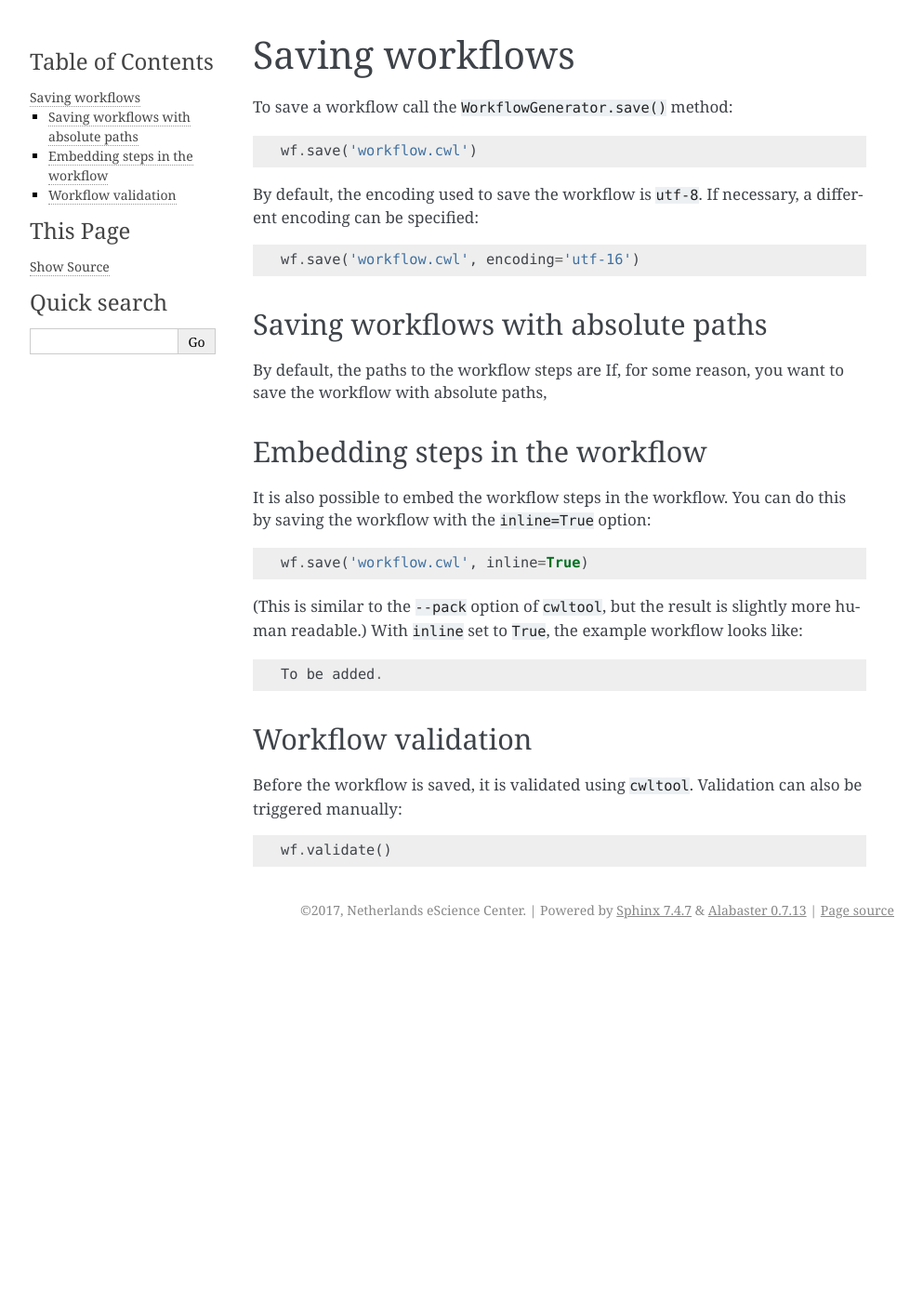
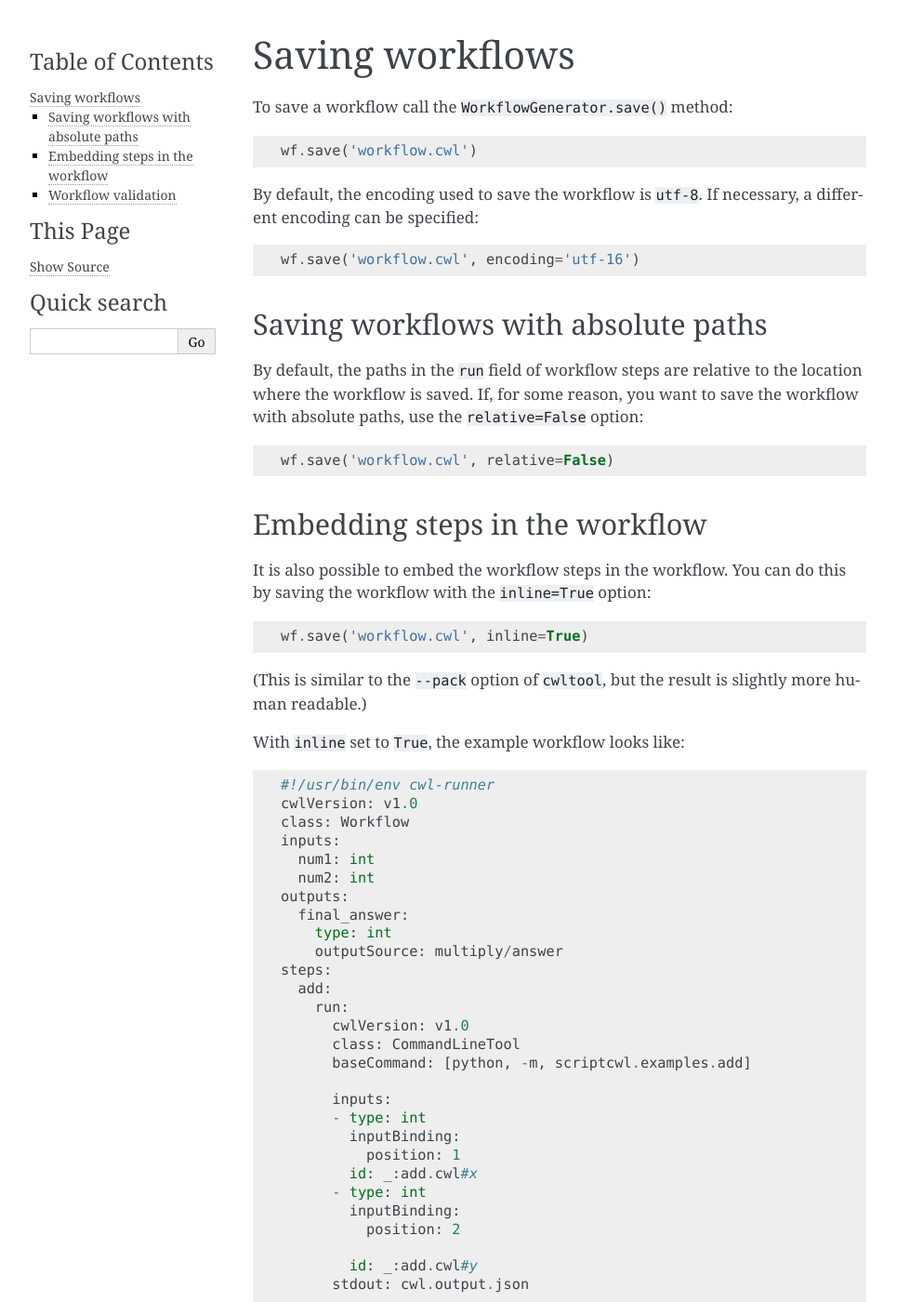
Before and after one commit to NLeSC/scriptcwl, a Sphinx documentation site: the page built from docs/saving_workflows.rst, in a window 1280 px wide and 1400 px high. Shown: the whole window at 93% size, without its empty margins (148-1141 px from the left). Built offline with Sphinx 7.4.7, drawn with Linux system fonts in a browser that asks for light colours; pages that are not in the unit, such as notebooks, are missing from menus; some of the changed text lies outside the part shown.

Commit message:
Update documentation on saving workflows

```diff
--- a/docs/saving_workflows.rst
+++ b/docs/saving_workflows.rst
@@ -15,8 +15,12 @@ a different encoding can be specified:
 Saving workflows with absolute paths
 ####################################
 
-By default, the paths to the workflow steps are
-If, for some reason, you want to save the workflow with absolute paths,
+By default, the paths in the ``run`` field of workflow steps are relative to the
+location where the workflow is saved. If, for some reason, you want to save
+the workflow with absolute paths, use the ``relative=False`` option:
+::
+
+  wf.save('workflow.cwl', relative=False)
 
 
 Embedding steps in the workflow
@@ -28,10 +32,75 @@ by saving the workflow with the ``inline=True`` option:
 	wf.save('workflow.cwl', inline=True)
 
 (This is similar to the ``--pack`` option of ``cwltool``, but the result is slightly more human readable.)
+
 With ``inline`` set to ``True``, the example workflow looks like:
 ::
 
-  To be added.
+  #!/usr/bin/env cwl-runner
+  cwlVersion: v1.0
+  class: Workflow
+  inputs:
+    num1: int
+    num2: int
+  outputs:
+    final_answer:
+      type: int
+      outputSource: multiply/answer
+  steps:
+    add:
+      run:
+        cwlVersion: v1.0
+        class: CommandLineTool
+        baseCommand: [python, -m, scriptcwl.examples.add]
+
+        inputs:
+        - type: int
+          inputBinding:
+            position: 1
+          id: _:add.cwl#x
+        - type: int
+          inputBinding:
+            position: 2
+
+          id: _:add.cwl#y
+        stdout: cwl.output.json
+
+        outputs:
+        - type: int
+          id: _:add.cwl#answer
+        id: _:add.cwl
+      in:
+        y: num2
+        x: num1
+      out:
+      - answer
+    multiply:
+      run:
+        cwlVersion: v1.0
+        class: CommandLineTool
+        baseCommand: [python, -m, scriptcwl.examples.multiply]
+
+        inputs:
+        - type: int
+          inputBinding:
+            position: 1
+          id: _:multiply.cwl#x
+        - type: int
+          inputBinding:
+            position: 2
+
+          id: _:multiply.cwl#y
+        stdout: cwl.output.json
+
+        outputs:
+        - type: int
+          id: _:multiply.cwl#answer
+        id: _:multiply.cwl
+      in:
+        y: num2
+        x: add/answer
+      out:
+      - answer
 
 Workflow validation
 ###################
```
